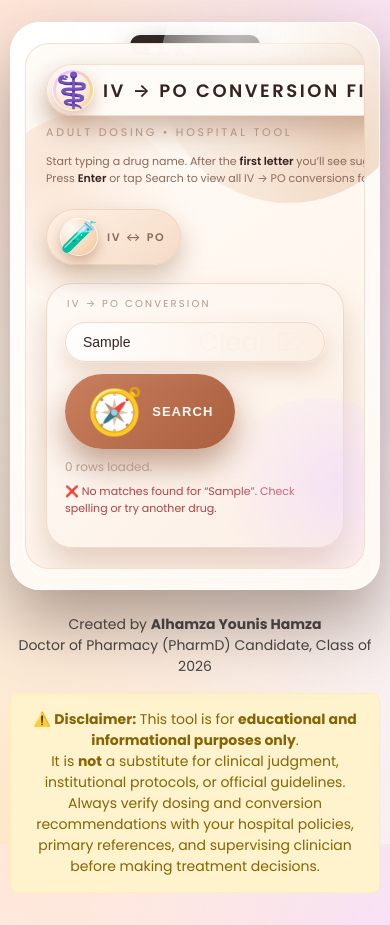
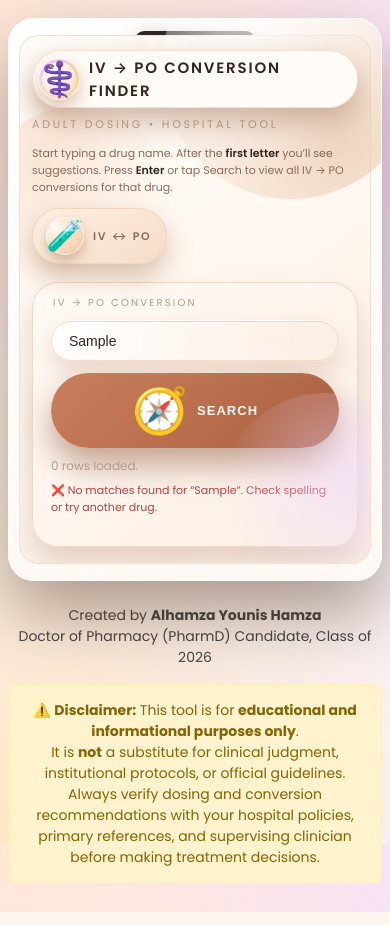
Before and after one commit to a860h040/IV-to-PO, a plain HTML site: page index.html in a window 390 px wide. Both pictures are taken after typing "Sample" into the empty fields and a click on the button "SEARCH". Drawn offline with Linux system fonts and the light colour scheme; no server answers.

Commit message:
Refactor CSS for consistency and responsiveness
Updated various CSS properties for consistency and responsiveness, including adjustments to widths, font sizes, and padding. Added responsive styles for better layout on smaller screens.

```diff
--- a/index.html
+++ b/index.html
@@ -130,7 +130,7 @@
       gap: 5px;
     }
     .status-dot {
-      width: 12px;   /* doubled from 6px */
+      width: 12px;
       height: 12px;
       border-radius: 999px;
       background: rgba(255,255,255,0.8);
@@ -204,7 +204,7 @@
     }
 
     .title-icon-fancy {
-      width: 40px;   /* larger */
+      width: 40px;
       height: 40px;
       border-radius: 22px;
       background:
@@ -226,7 +226,7 @@
       display: flex;
       align-items: center;
       justify-content: center;
-      font-size: 34px;  /* doubled from ~17px */
+      font-size: 34px;
     }
 
     .title-main {
@@ -275,7 +275,7 @@
     }
 
     .pill-chip-emblem {
-      width: 36px;   /* doubled-ish */
+      width: 36px;
       height: 36px;
       border-radius: 50%;
       background:
@@ -283,7 +283,7 @@
       display: flex;
       align-items: center;
       justify-content: center;
-      font-size: 30px; /* doubled from 15px */
+      font-size: 30px;
       box-shadow:
         0 0 0 1px rgba(255,255,255,0.9),
         0 6px 14px rgba(167, 115, 83, 0.55);
@@ -372,7 +372,7 @@
       right: 44px;
       top: 50%;
       transform: translateY(-50%);
-      font-size: 32px;   /* doubled from 16px */
+      font-size: 32px;
       color: var(--text-soft);
       pointer-events: none;
     }
@@ -382,10 +382,13 @@
       right: 18px;
       top: 50%;
       transform: translateY(-50%);
-      font-size: 26px;   /* doubled from 13px */
+      font-size: 14px;
       color: var(--text-soft);
       cursor: pointer;
       display: none;
+      background: rgba(255,255,255,0.7);
+      padding: 2px 8px;
+      border-radius: 999px;
     }
 
     .inv-save-btn {
@@ -407,12 +410,11 @@
       gap: 8px;
     }
 
-    /* Removed the ✨ AI-style icon */
-   .inv-save-btn::before {
-  content: "🧭";
-  font-size: 45px;
-}
-
+    /* Icon before Search button */
+    .inv-save-btn::before {
+      content: "🧭";
+      font-size: 45px;
+    }
 
     .inv-save-btn:hover {
       background: linear-gradient(135deg, #d9956a, #b66d48);
@@ -553,14 +555,14 @@
     }
 
     .ref-icon-wrap {
-      width: 36px;   /* doubled from 18px */
+      width: 36px;
       height: 36px;
       border-radius: 50%;
       background: radial-gradient(circle at 30% 20%, #ffffff, #d8beff);
       display: flex;
       align-items: center;
       justify-content: center;
-      font-size: 22px;  /* doubled from 11px */
+      font-size: 22px;
     }
 
     .ref-button:hover {
@@ -592,42 +594,98 @@
       width: 100%;
     }
 
-    /* Responsive */
+    /* RESPONSIVE – PHONE FRIENDLY */
     @media (max-width: 780px) {
       body {
-        padding: 22px 10px 32px;
+        padding: 18px 8px 28px;
       }
 
       .app-shell {
-        padding: 20px 14px 20px;
-        border-radius: 30px;
+        padding: 16px 10px 16px;
+        border-radius: 26px;
+      }
+
+      .app-shell::before {
+        inset: 8px;
+        border-radius: 22px;
       }
 
       .app-container {
-        border-radius: 24px;
+        border-radius: 20px;
+        padding: 14px 12px 16px;
       }
 
       .status-bar {
-        width: 130px;
-        height: 20px;
+        width: 120px;
+        height: 18px;
+      }
+
+      .status-dots {
+        left: 12px;
+        top: 6px;
       }
 
       .app-header {
         flex-direction: column;
         align-items: flex-start;
+        gap: 12px;
       }
 
       .title-main {
-        font-size: 18px;
+        font-size: 16px;
         letter-spacing: 0.14em;
+        white-space: normal;
       }
 
       .subtitle {
         font-size: 11px;
+        max-width: 100%;
+      }
+
+      .pill-chip {
+        align-self: flex-start;
+      }
+
+      .inventory-search-row {
+        flex-direction: column;
+        align-items: stretch;
+      }
+
+      .inventory-search-row > div[style] {
+        width: 100%;
+      }
+
+      .inventory-search-row input {
+        min-width: 0;
+        width: 100%;
+      }
+
+      .search-icon {
+        right: 40px;
+      }
+
+      .clear-icon {
+        right: 10px;
+      }
+
+      .inv-save-btn {
+        width: 100%;
+        justify-content: center;
+        text-align: center;
       }
 
       .ivpo-conversion {
-        font-size: 24px;
+        font-size: 22px;
+      }
+    }
+
+    @media (max-width: 480px) {
+      .title-main {
+        font-size: 15px;
+        letter-spacing: 0.12em;
+      }
+      .ivpo-conversion {
+        font-size: 20px;
       }
     }
   </style>
@@ -679,7 +737,6 @@
               />
               <span class="search-icon"></span>
               <span id="clearSearch" class="clear-icon">Clear ⌦</span>
-
               <datalist id="drugList"></datalist>
             </div>
             <button id="searchBtn" class="inv-save-btn" type="button">
```
